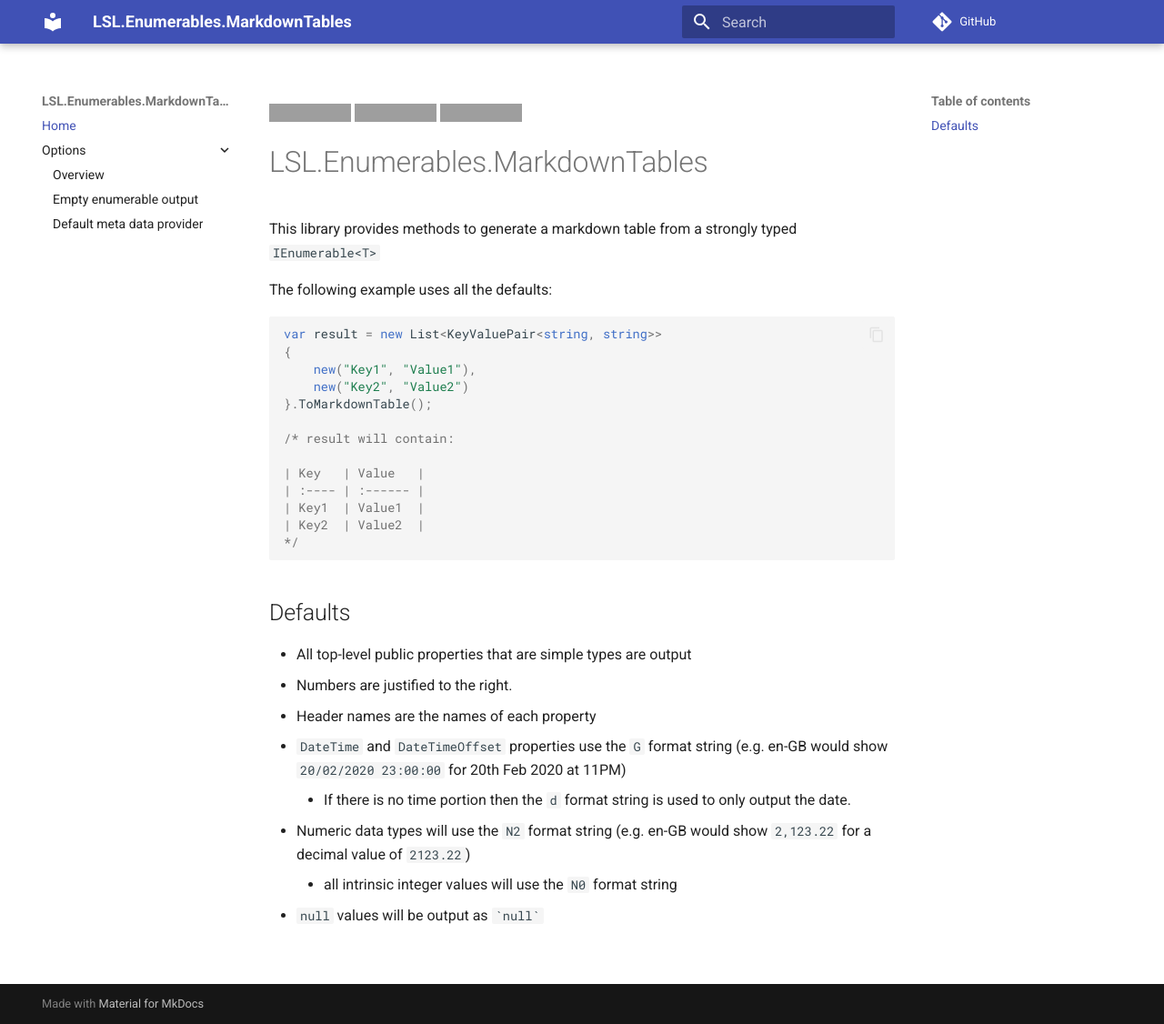
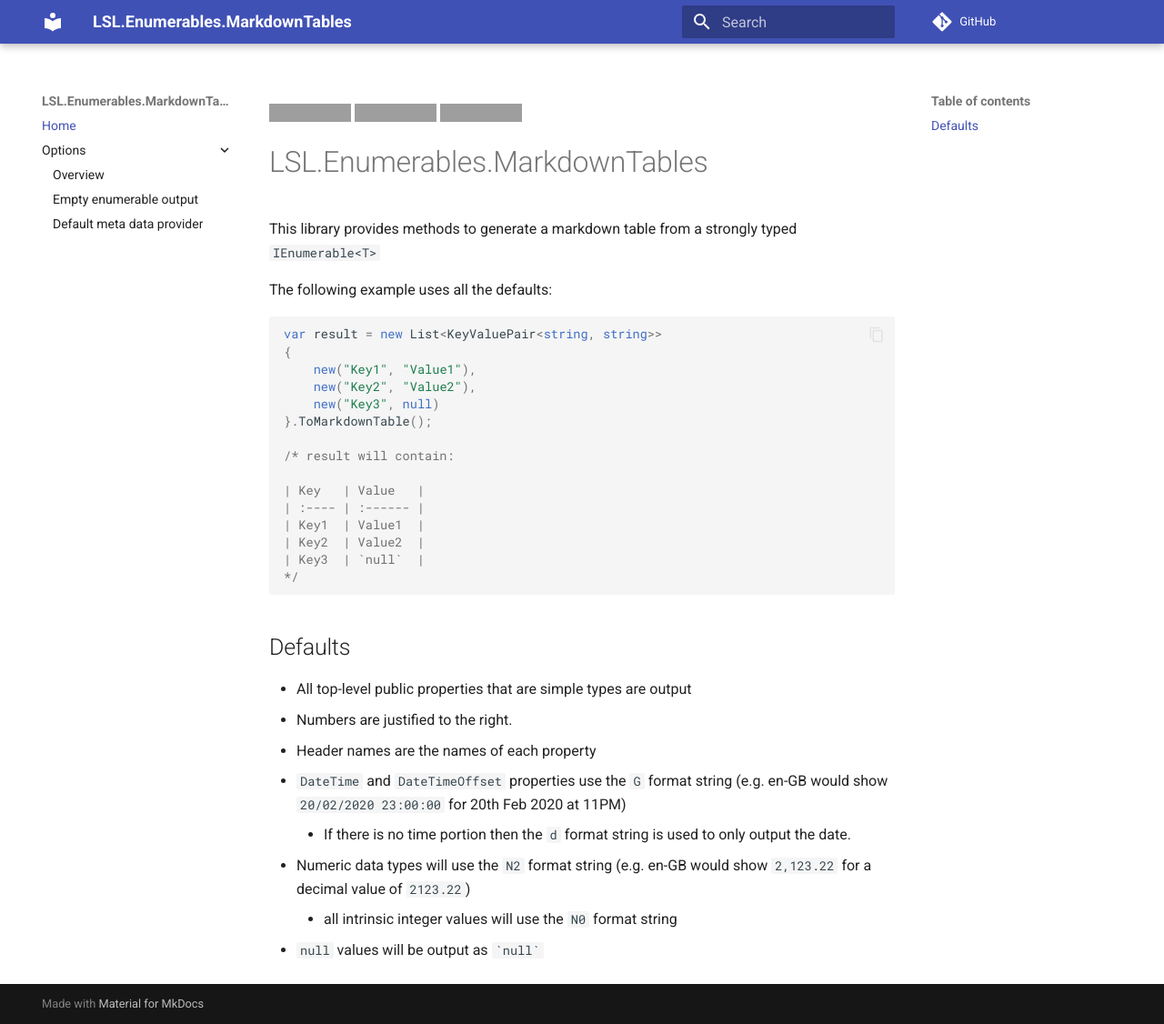
Before and after one commit to alunacjones/LSL.Enumerables.MarkdownTables, an MkDocs documentation site: the page built from docs/index.md, in a window 1280 px wide and 1126 px high. Shown: the whole window at 91% size. Built offline with MkDocs 1.6.1 and Material for MkDocs 9.7.7, drawn with Linux system fonts in a browser that asks for light colours; comment, search, counter and statistics services are not loaded; grey boxes are pictures that could not be loaded.

Commit message:
update initial example

````diff
--- a/docs/index.md
+++ b/docs/index.md
@@ -12,7 +12,8 @@ The following example uses all the defaults:
 var result = new List<KeyValuePair<string, string>>
 {
     new("Key1", "Value1"),
-    new("Key2", "Value2")
+    new("Key2", "Value2"),
+    new("Key3", null)
 }.ToMarkdownTable();
 
 /* result will contain:
@@ -21,6 +22,7 @@ var result = new List<KeyValuePair<string, string>>
 | :---- | :------ |
 | Key1  | Value1  |
 | Key2  | Value2  |
+| Key3  | `null`  |
 */
 ```
 
````
Also changed, not shown: readme.md (+3 -1 lines).
